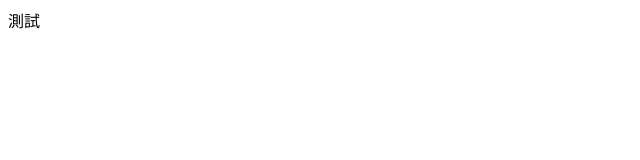
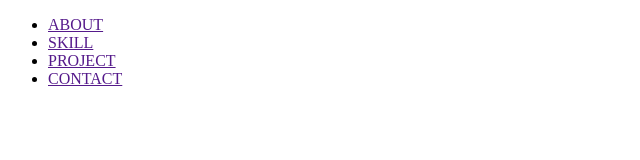
Before and after one commit to yuting131/yuting131.github.io, a plain HTML site: page index.html in a window 1280 px wide. Shown: the whole page, without its empty margins (0-640 px from the left). Drawn offline with Linux system fonts and the light colour scheme.

Commit message:
Update index.html

```diff
--- a/index.html
+++ b/index.html
@@ -1 +1,28 @@
-<p>測試</p>
+<!DOCTYPE html>
+<html lang="en">
+<head>
+    <meta charset="UTF-8">
+    <meta http-equiv="X-UA-Compatible" content="IE=edge">
+    <meta name="viewport" content="width=device-width, initial-scale=1.0">
+    <title>Document</title>
+    <link rel="stylesheet" href="index.css">
+</head>
+<body>
+    <header>
+        <nav class="menu">
+            <ul>
+                <li><a href="">ABOUT</a></li>
+                <li><a href="">SKILL</a></li>
+                <li><a href="">PROJECT</a></li>
+                <li><a href="">CONTACT</a></li>
+            </ul>
+        </nav>
+
+    </header>
+    <main>
+        <section>
+
+        </section>
+    </main>
+</body>
+</html>
```
